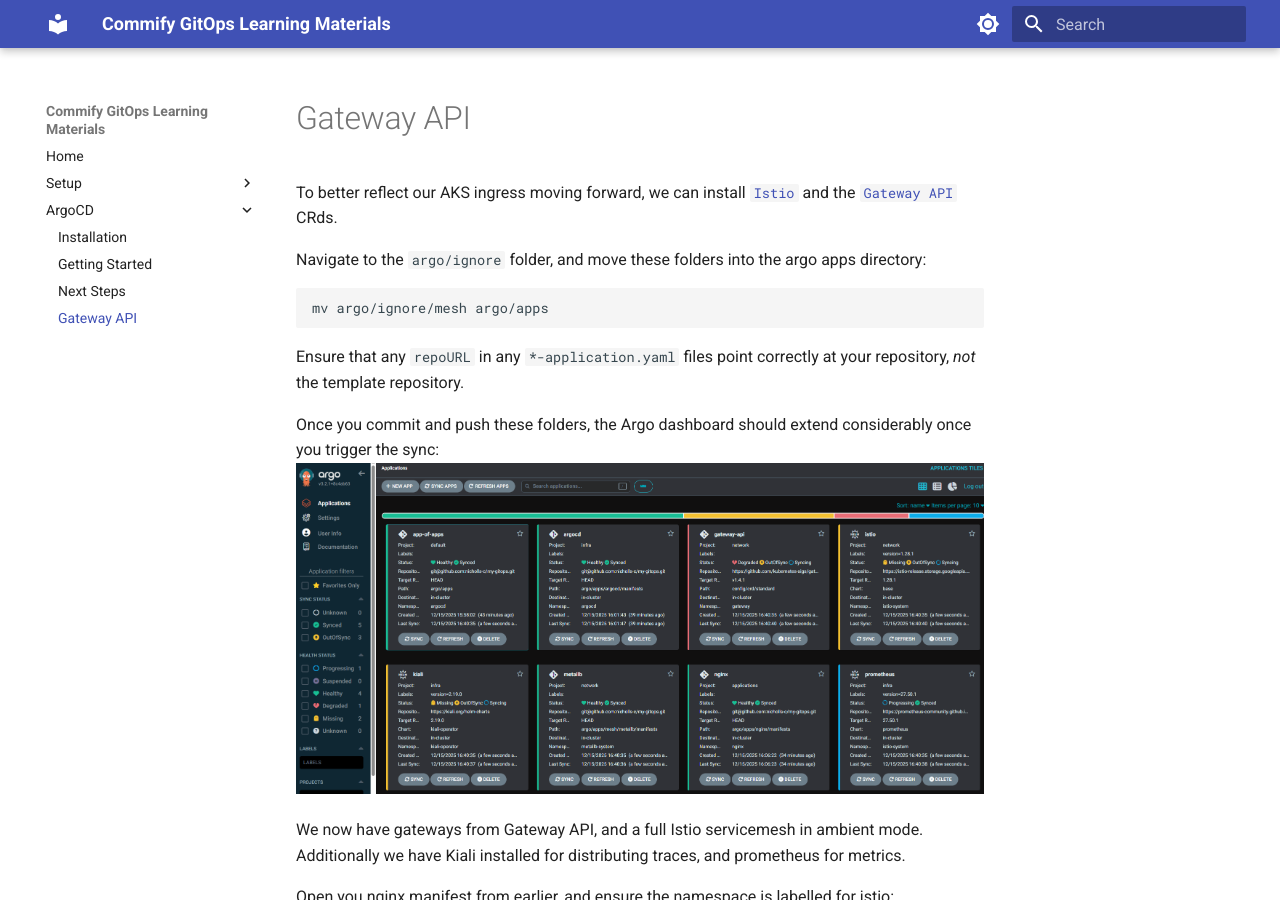
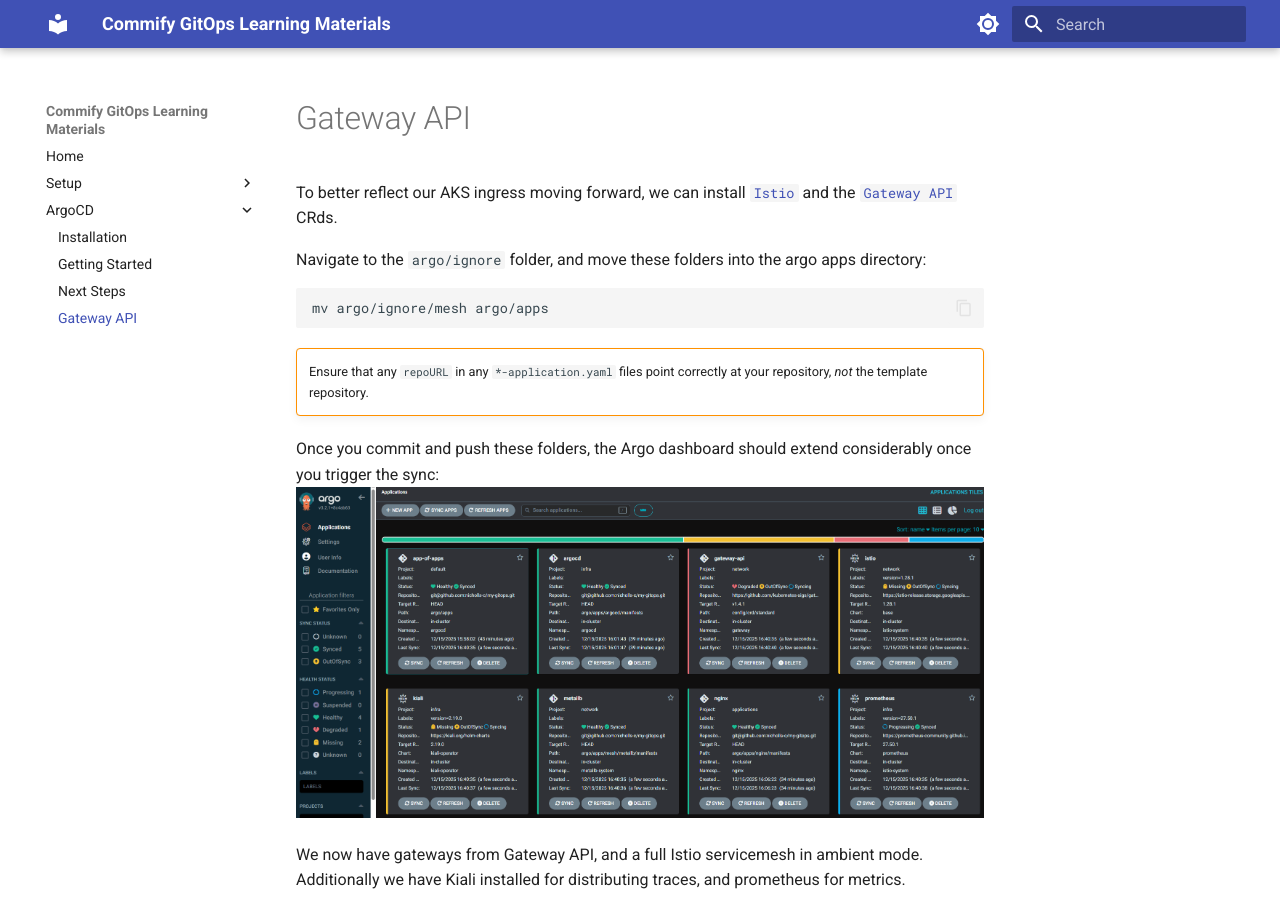
Before and after one commit to nicholls-c/gitops-docs, an MkDocs documentation site: the page built from docs/argo/gateway-api.md, in a window 1280 px wide and 900 px high. Built offline with MkDocs 1.6.1 and Material for MkDocs 9.7.7, drawn with Linux system fonts in a browser that asks for light colours; emoji names are drawn with the system emoji font.

```diff
--- a/mkdocs.yml
+++ b/mkdocs.yml
@@ -10,6 +10,7 @@ theme:
     - navigation.instant
     - navigation.instant.prefetch
     - navigation.footer
+    - content.code.copy
   icon:
     previous: fontawesome/solid/angle-left
     next: fontawesome/solid/angle-right
@@ -44,6 +45,8 @@ markdown_extensions:
   - pymdownx.inlinehilite
   - pymdownx.snippets
   - pymdownx.superfences
+  - admonition
+  - pymdownx.details
 
 nav:
   - Home: index.md
```
Also changed, not shown: docs/argo/gateway-api.md (+2 -1 lines).
